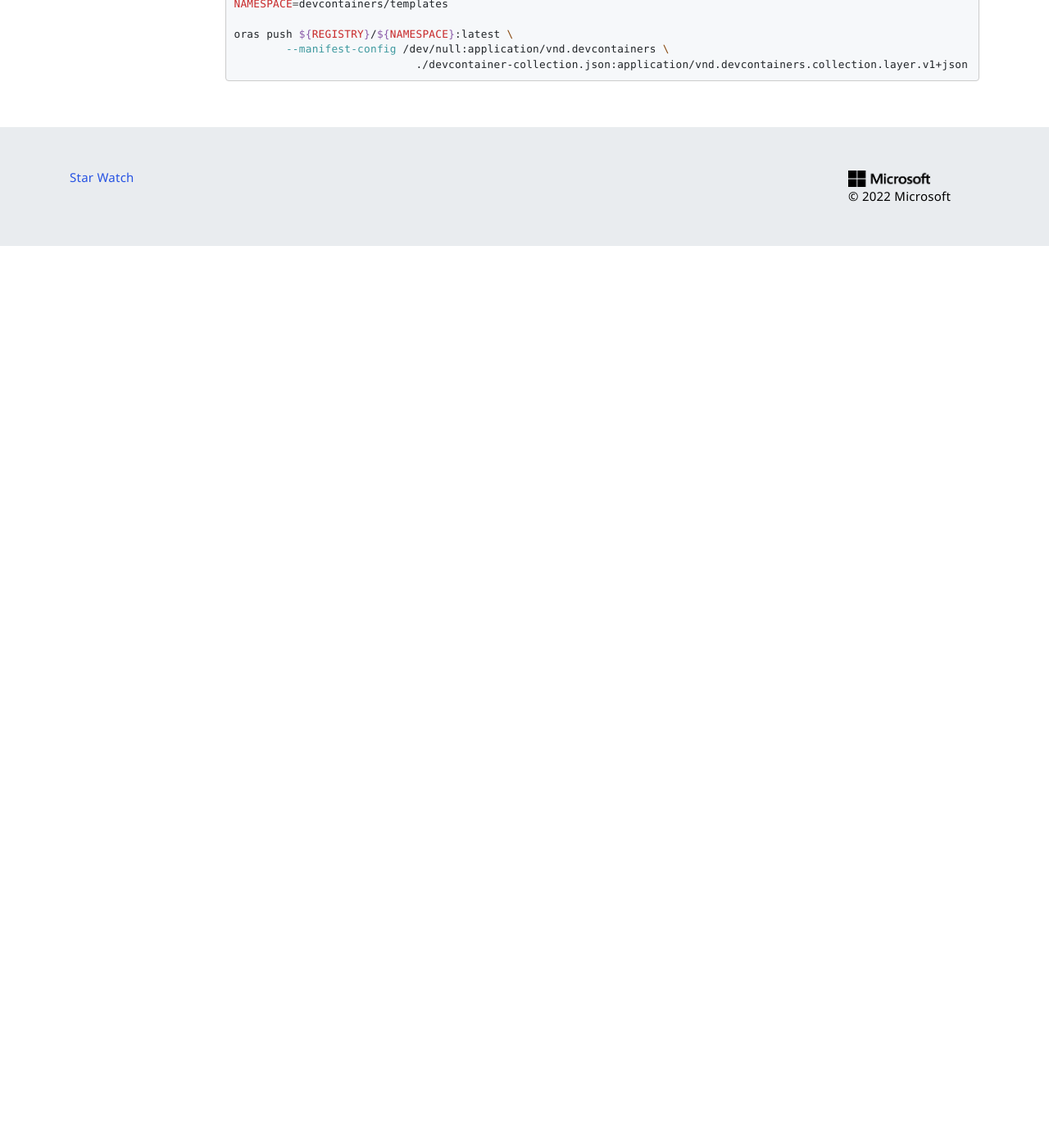
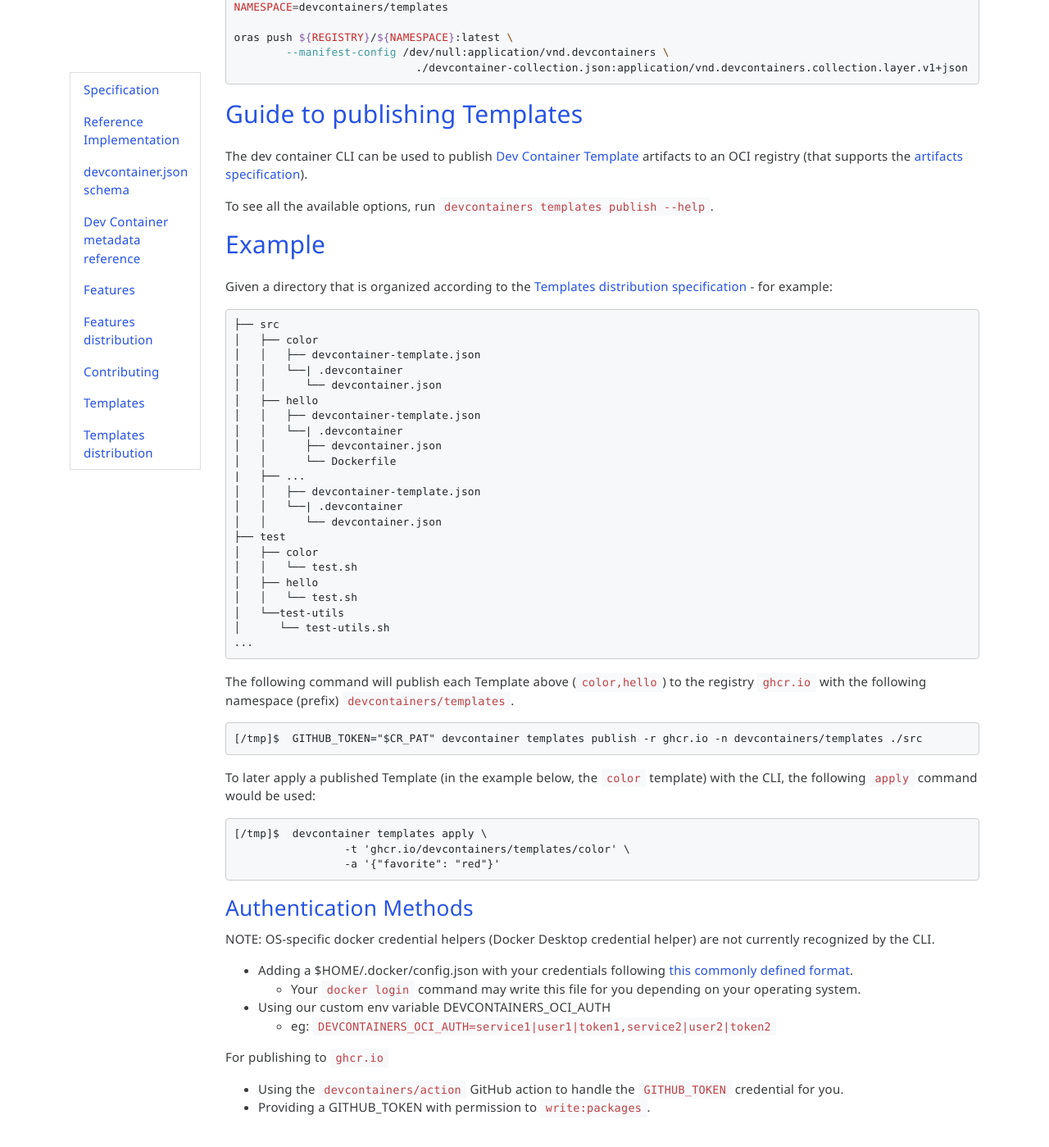
Before and after one commit to devcontainers/devcontainers.github.io, a Jekyll site: the page built from _implementors/templates-distribution.md, in a window 1280 px wide and 1400 px high, scrolled down 3075 px. Shown: the whole window at 82% size. Built offline with Jekyll 4.4.1, drawn with Linux system fonts in a browser that asks for light colours; nearby versions of some CDN libraries; comment, search, counter and statistics services are not loaded; before the commit the page ends 3375 px from its top, so only the background shows below that.

Commit message:
Update templates-distribution.md

````diff
--- a/_implementors/templates-distribution.md
+++ b/_implementors/templates-distribution.md
@@ -64,16 +64,13 @@
 
 ## <a href="#packaging" name="packaging" class="anchor"> Packaging </a>
 
-
 Templates are distributed as tarballs. The tarball contains the entire contents of the Template sub-directory, including the `devcontainer-template.json`, `.devcontainer.json` (or `.devcontainer/devcontainer.json`), and any other files in the directory.
 
 The tarball is named `devcontainer-template-<id>.tgz`, where `<id>` is the Templates's `id` field.
 
 A reference implementation for packaging and distributing Templates is provided as a GitHub Action (https://github.com/devcontainers/action).
 
-
-<div id="devcontainer-collection.json"></div>
-### devcontainer-collection.json
+### <a href="#devcontainer-collection" name="devcontainer-collection" class="anchor"> devcontainer-collection.json </a>
 
 The `devcontainer-collection.json` is an auto-generated metadata file.
 
@@ -134,3 +131,64 @@
         --manifest-config /dev/null:application/vnd.devcontainers \
                             ./devcontainer-collection.json:application/vnd.devcontainers.collection.layer.v1+json
 ```
+
+## <a href="#guide-to-publishing-templates" name="guide-to-publishing-templates" class="anchor">Guide to publishing Templates</a>
+
+The dev container CLI can be used to publish [Dev Container Template](https://containers.dev/implementors/templates/) artifacts to an OCI registry (that supports the [artifacts specification](https://oras.land/implementors/)).
+
+To see all the available options, run `devcontainers templates publish --help`.
+
+## <a href="#example" name="example" class="anchor">Example</a>
+
+Given a directory that is organized according to the [Templates distribution specification](https://containers.dev/implementors/templates-distribution/) - for example:
+
+```
+├── src
+│   ├── color
+│   │   ├── devcontainer-template.json
+│   │   └──| .devcontainer
+│   │      └── devcontainer.json
+│   ├── hello
+│   │   ├── devcontainer-template.json
+│   │   └──| .devcontainer
+│   │      ├── devcontainer.json
+│   │      └── Dockerfile
+|   ├── ...
+│   │   ├── devcontainer-template.json
+│   │   └──| .devcontainer
+│   │      └── devcontainer.json
+├── test
+│   ├── color
+│   │   └── test.sh
+│   ├── hello
+│   │   └── test.sh
+│   └──test-utils
+│      └── test-utils.sh
+...
+```
+
+The following command will publish each Template above (`color,hello`) to the registry `ghcr.io` with the following namespace (prefix) `devcontainers/templates`.
+
+```
+[/tmp]$  GITHUB_TOKEN="$CR_PAT" devcontainer templates publish -r ghcr.io -n devcontainers/templates ./src
+```
+
+To later apply a published Template (in the example below, the `color` template) with the CLI, the following `apply` command would be used:
+
+```
+[/tmp]$  devcontainer templates apply \
+                 -t 'ghcr.io/devcontainers/templates/color' \
+                 -a '{"favorite": "red"}'
+```
+
+### <a href="#authentication-methods" name="authentication-methods" class="anchor">Authentication Methods</a>
+
+> NOTE: OS-specific docker credential helpers (Docker Desktop credential helper) are not currently recognized by the CLI.
+- Adding a $HOME/.docker/config.json with your credentials following [this commonly defined format](https://www.systutorials.com/docs/linux/man/5-docker-config-json/).
+   - Your `docker login` command may write this file for you depending on your operating system.
+- Using our custom env variable DEVCONTAINERS_OCI_AUTH
+    - eg: `DEVCONTAINERS_OCI_AUTH=service1|user1|token1,service2|user2|token2`
+
+For publishing to `ghcr.io`
+- Using the `devcontainers/action` GitHub action to handle the `GITHUB_TOKEN` credential for you.
+- Providing a GITHUB_TOKEN with permission to `write:packages`.
````
